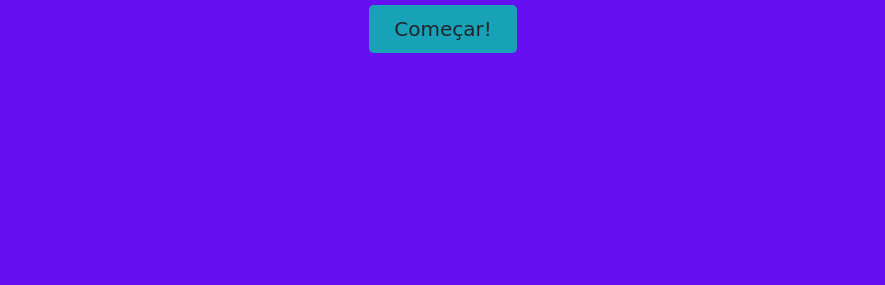
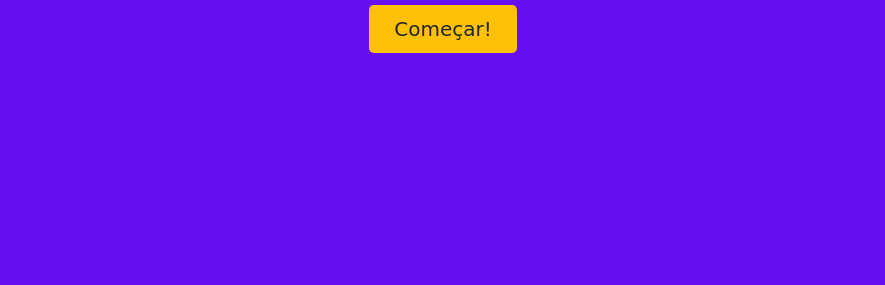
Before and after one commit to zWellingtonLima/QuizApp, a plain HTML site: page index.html in a window 1280 px wide. Shown: the part 515-800 px from the top of the page, without its empty margins (197-1082 px from the left). Drawn offline with nearby package versions, Linux system fonts and the light colour scheme; a web font is replaced by a local one.

Commit message:
Btn Background-color alterada para warning-bg

```diff
--- a/index.html
+++ b/index.html
@@ -13,8 +13,8 @@
     <div class="container text-center">
       <h2 class="font-special bigger-font text-light my-4 py-3">QuizTime</h2>
       <img src="img/choose.png" alt="QuizLogo" width="20%" class="py-3">
-      <p class="h3 text-light  py-4">Descubra 4 curiosidades sobre o corpo humano. Faça o Quiz!</p>
-      <button data-initialButton="btn" class="btn font-special px-4 bg-info btn-lg">Começar!</button>
+      <p class="h3 text-light py-4">Descubra 4 curiosidades sobre o corpo humano. Faça o Quiz!</p>
+      <button data-initialButton="btn" class="btn font-special px-4 bg-warning btn-lg">Começar!</button>
     </div>
   </div>
 
```
Also changed, not shown: quizAnimations.js (line endings or trailing spaces).
